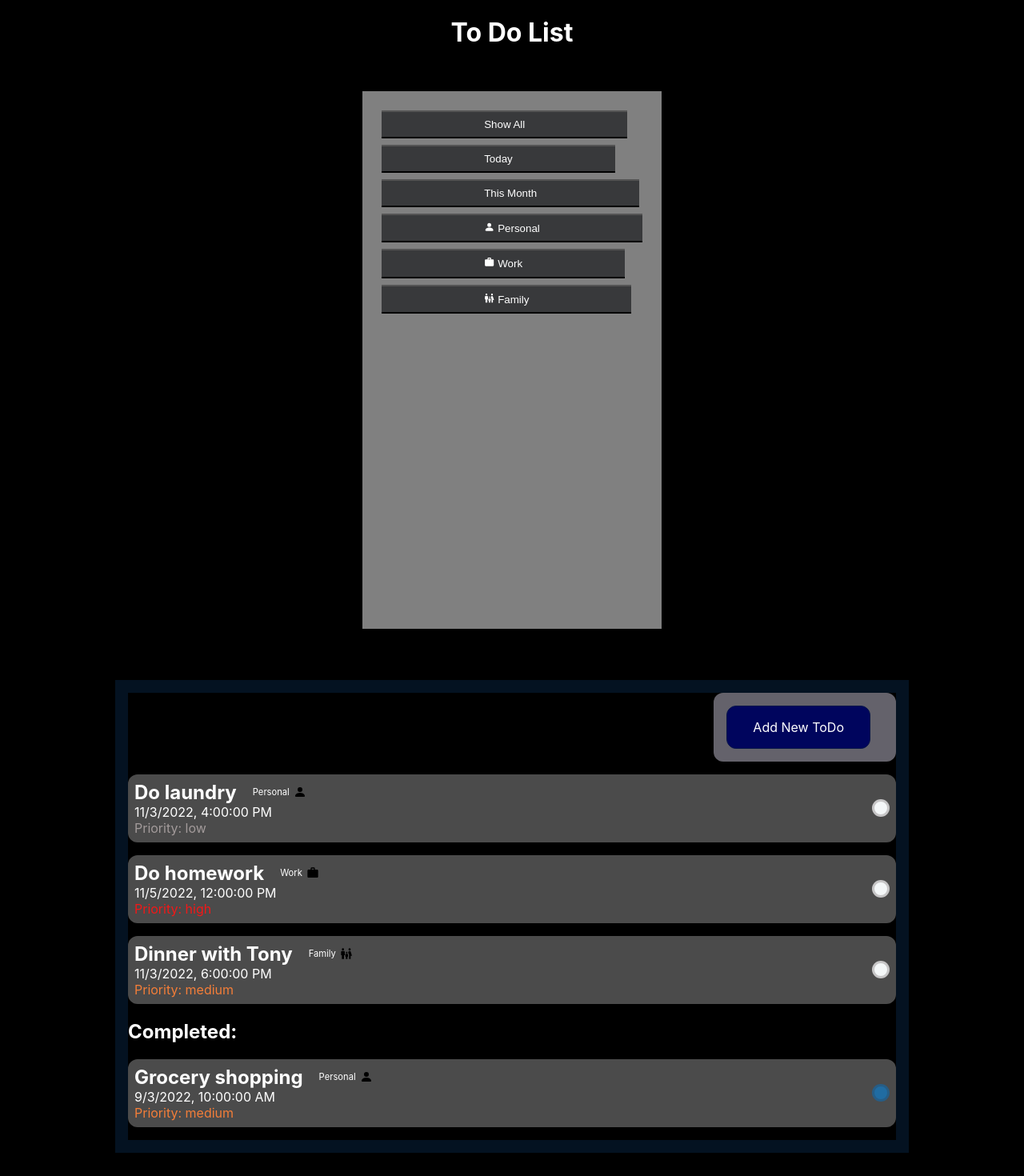
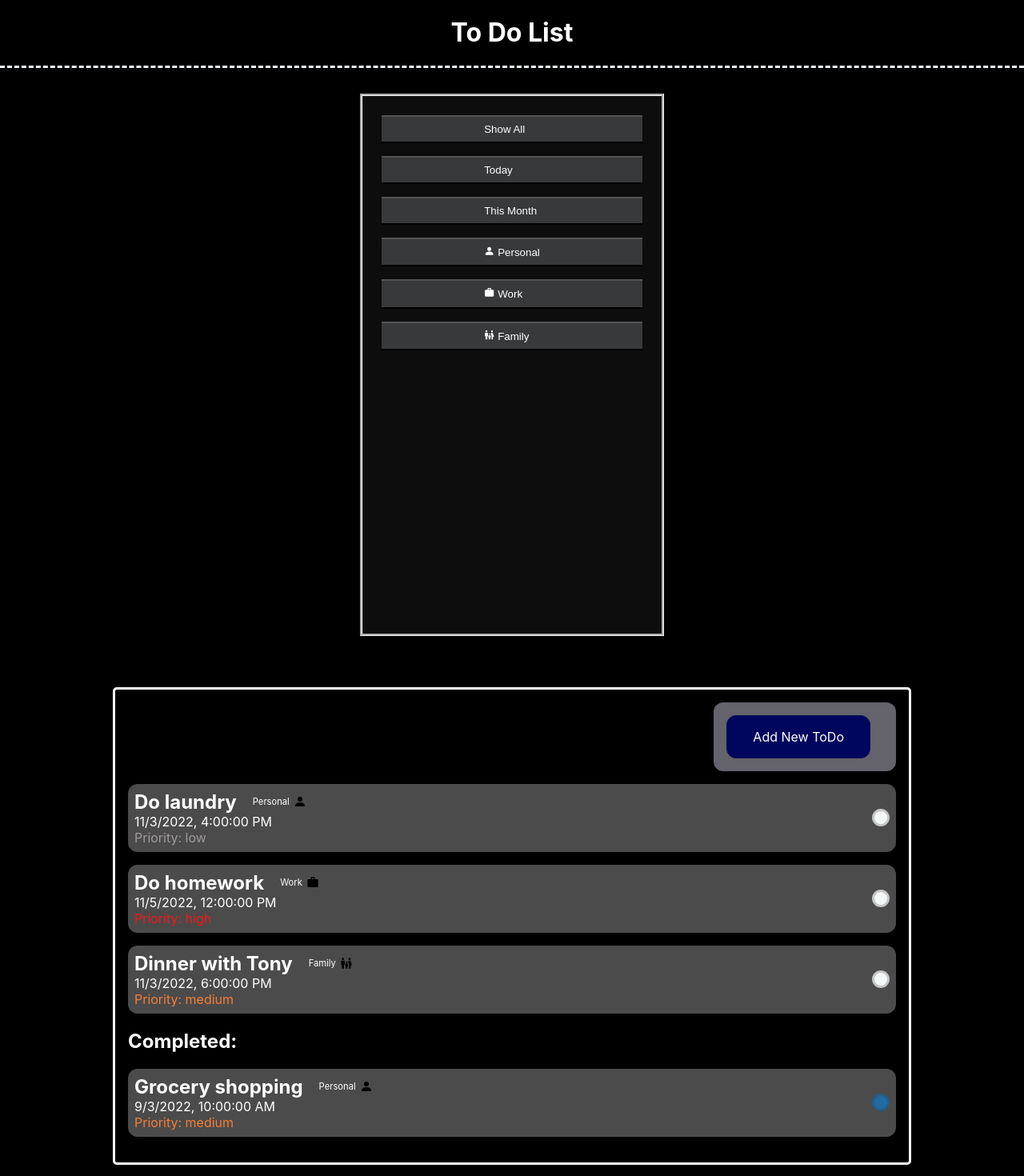
Before and after one commit to Yunhao-Luo/to-do-list-react, a React (Create React App) app: page / in a window 1280 px wide. Shown: the top 1470 px of the page at 80% size. Built offline with nearby package versions, Linux system fonts and the light colour scheme.

Commit message:
changing Up&Down border and changing leftbar buttons to equal length

```diff
--- a/src/App.css
+++ b/src/App.css
@@ -28,17 +28,23 @@
 }
 
 .todos {
+  display: flex;
   padding: 1rem;
-  background-color: rgb(255, 0, 0);
+  background-color: rgb(0, 0, 0);
   margin: 2rem auto;
+  border-style: solid;
+  border-radius: 5px;
+  border-color: white;
 }
 
 .left-bar {
   padding: 1rem;
-  background-color: gray;
+  background-color: rgb(128, 128, 128, 0.1);
   margin: 2rem auto;
   height: 40rem;
   max-width: 95%;
+  border-style: groove;
+  border-color: white;
 }
 
 @media (prefers-reduced-motion: no-preference) {
@@ -53,6 +59,8 @@
   text-align: center;
   color: white;
   background-color: #000000;
+  border-bottom-style: dashed;
+  border-bottom-color: aliceblue;
 }
 
 .footer {
--- a/src/components/SideBar/SideBar.css
+++ b/src/components/SideBar/SideBar.css
@@ -1,13 +1,17 @@
 .button {
   display: flex;
-  justify-content: space-between;
+  justify-content: flex-start;
   background-color: rgb(56, 57, 59);
   color: white;
   align-items: center;
   padding: 0.5rem 8rem;
   margin: 0.5rem;
-  border-top: 0.5px transparent rgb(0, 0, 0);
   border-left: 0.5px rgb(0, 0, 0);
   border-right: 0.5px rgb(0, 0, 0);
-  border-bottom: 0.5px transparent rgb(0, 0, 0);
+
 }
+
+.sideMenu {
+  display: flex;
+  flex-flow: column;
+}
--- a/src/components/SideBar/SideBar.js
+++ b/src/components/SideBar/SideBar.js
@@ -4,7 +4,7 @@ import {
   MdOutlineFamilyRestroom,
 } from "react-icons/md";
 
-import {BsFillPersonFill} from "react-icons/bs"
+import { BsFillPersonFill } from "react-icons/bs"
 
 const SideBar = (props) => {
 
@@ -31,7 +31,7 @@ const SideBar = (props) => {
   };
 
   return (
-    <div>
+    <div className="sideMenu">
       <button className="button" onClick={allController}>
         <div>Show All</div>
       </button>
@@ -42,13 +42,13 @@ const SideBar = (props) => {
         <div>This Month</div>
       </button>
       <button className="button" onClick={personalController}>
-        <div>{ <BsFillPersonFill /> } Personal</div>
+        <div>{<BsFillPersonFill />} Personal</div>
       </button>
       <button className="button" onClick={workController}>
-        <div>{ <MdWork /> } Work</div>
+        <div>{<MdWork />} Work</div>
       </button>
       <button className="button" onClick={familyController}>
-        <div>{ <MdOutlineFamilyRestroom />} Family</div>
+        <div>{<MdOutlineFamilyRestroom />} Family</div>
       </button>
     </div>
   );
--- a/src/components/ToDo/ToDo.css
+++ b/src/components/ToDo/ToDo.css
@@ -1,3 +1,4 @@
+/*
 .todos {
   padding: 1rem;
   background-color: rgb(4, 18, 33);
@@ -5,6 +6,7 @@
   width: 60rem;
   max-width: 95%;
 }
+*/
 
 .complete-tag {
   display: flex;
```
